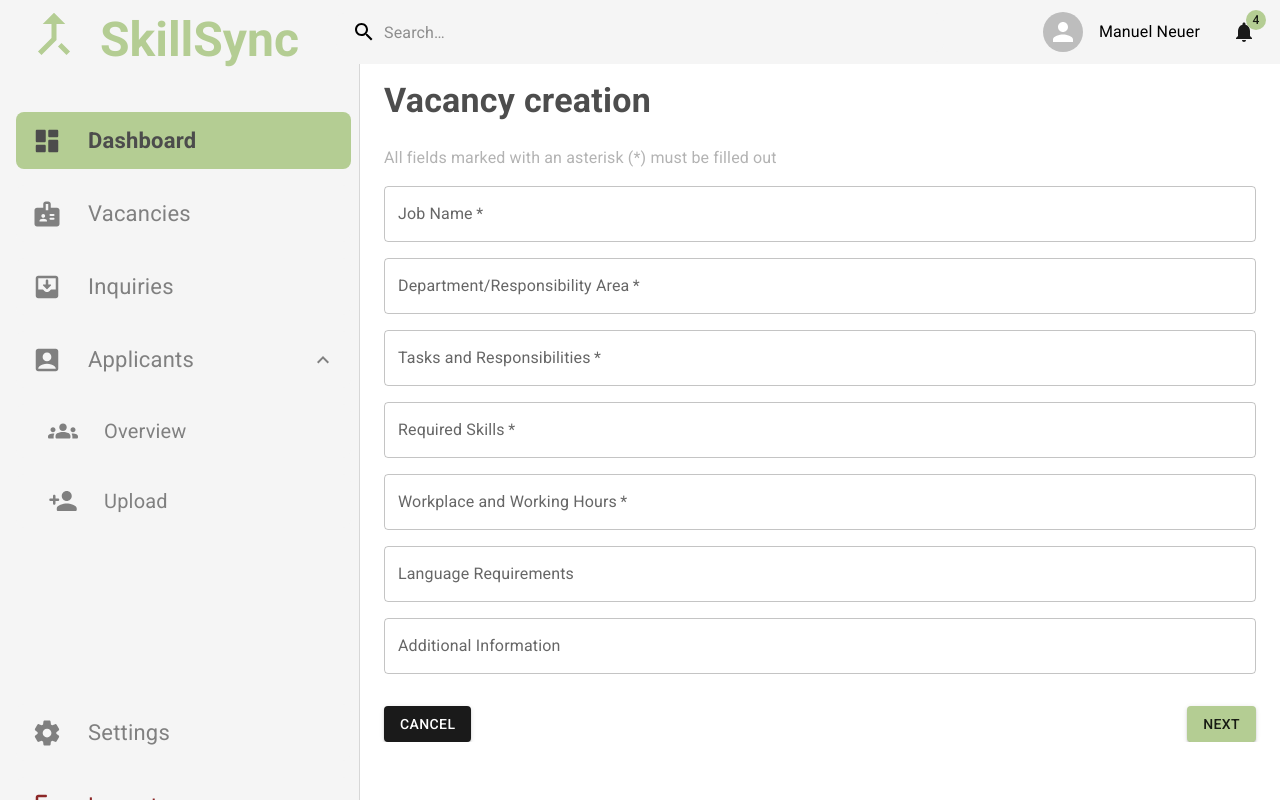
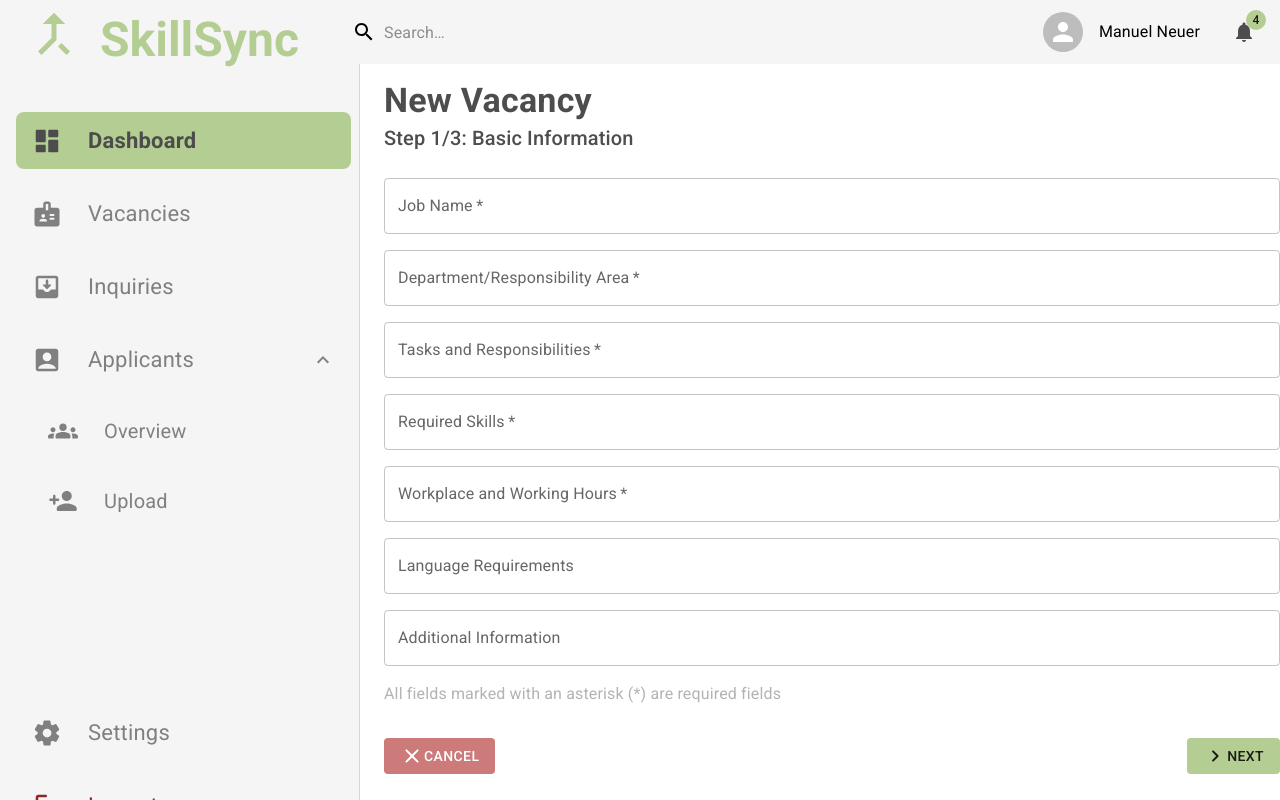
Before and after one commit to HdM-LLM/frontend, a React (Create React App) app: page /vacancy/creation in a window 1280 px wide. Built offline with nearby package versions, Linux system fonts and the light colour scheme.

Commit message:
applied style chnages

```diff
--- a/src/components/VacancyCategorys.tsx
+++ b/src/components/VacancyCategories.tsx
@@ -167,16 +167,27 @@ const VacancyCategorys: React.FC<VacancyCategorysProps> = ({
   return (
     <Box>
       <Stack spacing={2}>
-        <Typography sx={{ color: '#B3B3B3', fontSize: '0.8rem' }}>Category Selection</Typography>
-
         <Grid container spacing={0} alignItems="center">
           <Grid item>
-            <Button variant="contained" color="secondary" onClick={handleOpenDialog} size="small">
+            <Button
+              variant="contained"
+              color="secondary"
+              disableElevation
+              onClick={handleOpenDialog}
+              size="small"
+              sx={{ textTransform: 'none' }}
+            >
               Select Category
             </Button>
           </Grid>
         </Grid>
-        <Box border={1} borderRadius={4} padding={2}>
+        <Box
+          border={1}
+          borderRadius={4}
+          borderColor={'#f5f5f5'}
+          sx={{ backgroundColor: '#f5f5f5' }}
+          padding={2}
+        >
           {categories.map((category) => (
             <Box
               key={category.id}
--- a/src/components/VacancyGeneration.tsx
+++ b/src/components/VacancyGeneration.tsx
@@ -1,12 +1,12 @@
 import React, { useState } from 'react';
 import { Box, TextField, Button } from '@mui/material';
 import { Category } from '../types/category';
-import { VacancyJobInformationsProps } from './VacancyJobInformation';
+import { VacancyJobInformationProps } from './VacancyJobInformation';
 import API from '../api/api';
 
 interface VacancyGenerationProps {
   selectedCategories: Category[];
-  basicInformation: VacancyJobInformationsProps['formData'];
+  basicInformation: VacancyJobInformationProps['formData'];
   generatedVacancy: string;
   adjustPromptPart2: string;
   output: string;
@@ -61,7 +61,7 @@ const VacancyGeneration: React.FC<VacancyGenerationProps> = ({
   return (
     <Box>
       <TextField
-        label="Basic Prompt Informations (Locked)"
+        label="Basic Prompt Information (Locked)"
         variant="outlined"
         fullWidth
         multiline
--- a/src/components/VacancyJobInformation.tsx
+++ b/src/components/VacancyJobInformation.tsx
@@ -1,7 +1,7 @@
 import React from 'react';
 import { Box, Stack, Typography, TextField } from '@mui/material';
 
-export type VacancyJobInformationsProps = {
+export type VacancyJobInformationProps = {
   onNext: () => void;
   formData: {
     jobName: string;
@@ -26,11 +26,7 @@ export type VacancyJobInformationsProps = {
   >;
 };
 
-const VacancyJobInformations: React.FC<VacancyJobInformationsProps> = ({
-  onNext,
-  formData,
-  setFormData,
-}) => {
+const VacancyJobInformation: React.FC<VacancyJobInformationProps> = ({ formData, setFormData }) => {
   const handleChange = (event: React.ChangeEvent<HTMLInputElement>) => {
     const { name, value } = event.target;
     setFormData((prevData) => ({
@@ -43,9 +39,6 @@ const VacancyJobInformations: React.FC<VacancyJobInformationsProps> = ({
     <Box>
       {/* Basic information form */}
       <Stack spacing={2}>
-        <Typography sx={{ color: '#B3B3B3' }}>
-          All fields marked with an asterisk (*) must be filled out
-        </Typography>
         <TextField
           label="Job Name"
           name="jobName"
@@ -54,6 +47,7 @@ const VacancyJobInformations: React.FC<VacancyJobInformationsProps> = ({
           fullWidth
           required
         />
+        {/* TODO: This should be a dropdown and the available departments should be fetched from backend */}
         <TextField
           label="Department/Responsibility Area"
           name="department"
@@ -79,6 +73,7 @@ const VacancyJobInformations: React.FC<VacancyJobInformationsProps> = ({
           fullWidth
           required
         />
+        {/* TODO: This should use radio buttons to make a selection */}
         <TextField
           label="Workplace and Working Hours"
           name="workplaceAndWorkingHours"
@@ -87,6 +82,7 @@ const VacancyJobInformations: React.FC<VacancyJobInformationsProps> = ({
           fullWidth
           required
         />
+        {/* TODO: Would it be possible to add a skill level selection after entering a language? */}
         <TextField
           label="Language Requirements"
           name="languageRequirements"
@@ -101,9 +97,12 @@ const VacancyJobInformations: React.FC<VacancyJobInformationsProps> = ({
           onChange={handleChange}
           fullWidth
         />
+        <Typography sx={{ color: '#B3B3B3' }}>
+          All fields marked with an asterisk (*) are required fields
+        </Typography>
       </Stack>
     </Box>
   );
 };
 
-export default VacancyJobInformations;
+export default VacancyJobInformation;
--- a/src/pages/InquiriesPage.tsx
+++ b/src/pages/InquiriesPage.tsx
@@ -26,16 +26,17 @@ export default function InquiriesPage() {
           sx={{
             width: '100%',
             borderRadius: '10px',
-            bgcolor: '#f0f0f0',
+            bgcolor: '#f5f5f5',
             p: 2,
             mb: 2,
           }}
         >
           <Typography variant="h5">Create a new vacancy</Typography>
-          <Typography>Create manually a new vacancy</Typography>
+          <Typography>Create a new vacancy from scratch</Typography>
           <NavLink to="/vacancy/creation" style={{ textDecoration: 'none' }}>
             <Button
               variant="contained"
+              disableElevation
               color="secondary"
               sx={{ float: 'right', top: '-45px', width: '130px' }}
             >
@@ -49,12 +50,12 @@ export default function InquiriesPage() {
             width: '100%',
             height: '200px',
             borderRadius: '10px',
-            bgcolor: '#f0f0f0',
+            bgcolor: '#f5f5f5',
             p: 2,
             textAlign: 'center',
           }}
         >
-          <Typography>Inser Mockup Data here</Typography>
+          <Typography>Insert Mockup Data here</Typography>
         </Box>
       </Container>
     </Box>
--- a/src/pages/VacancyCreation.tsx
+++ b/src/pages/VacancyCreation.tsx
@@ -1,21 +1,22 @@
 import React, { useState, useEffect } from 'react';
-import Box from '@mui/material/Box';
-import { Typography, Button, Stack } from '@mui/material';
-import Alert from '@mui/material/Alert';
-import Container from '@mui/material/Container';
+import { Typography, Button, Stack, Box, Alert } from '@mui/material';
 import { useNavigate } from 'react-router-dom';
-import VacancyJobInformations, {
-  VacancyJobInformationsProps,
+import VacancyJobInformation, {
+  VacancyJobInformationProps,
 } from '../components/VacancyJobInformation';
-import VacancyCategorySelectionPage from '../components/VacancyCategorys';
+import VacancyCategorySelectionPage from '../components/VacancyCategories';
 import { Category } from '../types/category';
 import VacancyGeneration from '../components/VacancyGeneration';
 import API from '../api/api';
+import NavigateBeforeRoundedIcon from '@mui/icons-material/NavigateBeforeRounded';
+import NavigateNextRoundedIcon from '@mui/icons-material/NavigateNextRounded';
+import ClearRoundedIcon from '@mui/icons-material/ClearRounded';
+import SaveRoundedIcon from '@mui/icons-material/SaveRounded';
 
 export default function VacancyCreationPage() {
-  const [page, setPage] = useState(1);
+  const [page, setPage] = useState<number>(1);
   const [categories, setCategories] = useState<Category[]>([]);
-  const [formData, setFormData] = useState<VacancyJobInformationsProps['formData']>({
+  const [formData, setFormData] = useState<VacancyJobInformationProps['formData']>({
     jobName: '',
     department: '',
     tasksAndResponsibilities: '',
@@ -85,16 +86,14 @@ export default function VacancyCreationPage() {
       const isBasicInfoComplete = basicInfoFields.every((field) => Boolean(formData[field]));
 
       if (!isBasicInfoComplete) {
-        console.log('Please fill out all required fields in Basic Information.');
-        setAlertMessage('Please fill out all required fields in Basic Information');
+        setAlertMessage('Please fill out all required fields to continue');
         return;
       }
 
       setBasicInfoCompleted(true);
     }
+    // User is on last page and clicks next
     if (page === 3) {
-      // Handle the case when the user is on the last page
-      // You can put the logic for saving the vacancy here
       handleSaveVacancy();
       return;
     }
@@ -115,13 +114,21 @@ export default function VacancyCreationPage() {
     <Box sx={{}}>
       <Box sx={{ marginLeft: 3, marginTop: 10, pb: 2 }}>
         <Typography variant="h4" fontWeight={'bold'} sx={{ color: '#4d4d4d' }}>
-          Vacancy creation
+          New Vacancy
+        </Typography>
+        <Typography variant="h6" sx={{ color: '#4d4d4d' }}>
+          Step {page}/3:{' '}
+          {page === 1
+            ? 'Basic Information'
+            : page === 2
+            ? 'Category Selection'
+            : 'Vacancy Generation'}
         </Typography>
       </Box>
 
-      <Container maxWidth="xl" sx={{ mt: 1 }}>
+      <Box maxWidth="xl" sx={{ marginTop: '1vh', marginLeft: 3 }}>
         {page === 1 && (
-          <VacancyJobInformations
+          <VacancyJobInformation
             onNext={handleNext}
             formData={formData}
             setFormData={setFormData}
@@ -144,21 +151,29 @@ export default function VacancyCreationPage() {
             setGeneratedVacancy={setGeneratedVacancy}
             setAdjustPromptPart2={setAdjustPromptPart2}
             setOutput={setOutput}
-            onSaveVacancy={handleSaveVacancy} // Pass the function as a prop
+            onSaveVacancy={handleSaveVacancy}
           />
         )}
 
         {alertMessage && <Alert severity="error">{alertMessage}</Alert>}
 
         <Stack direction="row" justifyContent="space-between" mt={4}>
-          <Button variant="contained" onClick={handleBack}>
+          <Button
+            variant="contained"
+            onClick={handleBack}
+            sx={{ backgroundColor: '#cc7a7a' }}
+            disableElevation
+          >
+            {page === 1 ? <ClearRoundedIcon /> : <NavigateBeforeRoundedIcon />}
             {page > 1 ? 'Back' : 'Cancel'}
           </Button>
-          <Button variant="contained" color="secondary" onClick={handleNext}>
+          {/* TODO: Next button should be disabled when no category is selected in step 2 */}
+          <Button variant="contained" color="secondary" onClick={handleNext} disableElevation>
+            {page < 3 ? <NavigateNextRoundedIcon /> : <SaveRoundedIcon />}
             {page < 3 ? 'Next' : 'Save new vacancy'}
           </Button>
         </Stack>
-      </Container>
+      </Box>
     </Box>
   );
 }
--- a/src/theme.ts
+++ b/src/theme.ts
@@ -11,7 +11,7 @@ const theme = createTheme({
       100: '#f5f5f5',
     },
     primary: {
-      main: '#1a1a1a',
+      main: '#4d4d4d',
     },
     secondary: {
       main: '#B4CD93',
```
Also changed, not shown: src/components/VacancyCategorySelection.tsx (+83 -65 lines).
